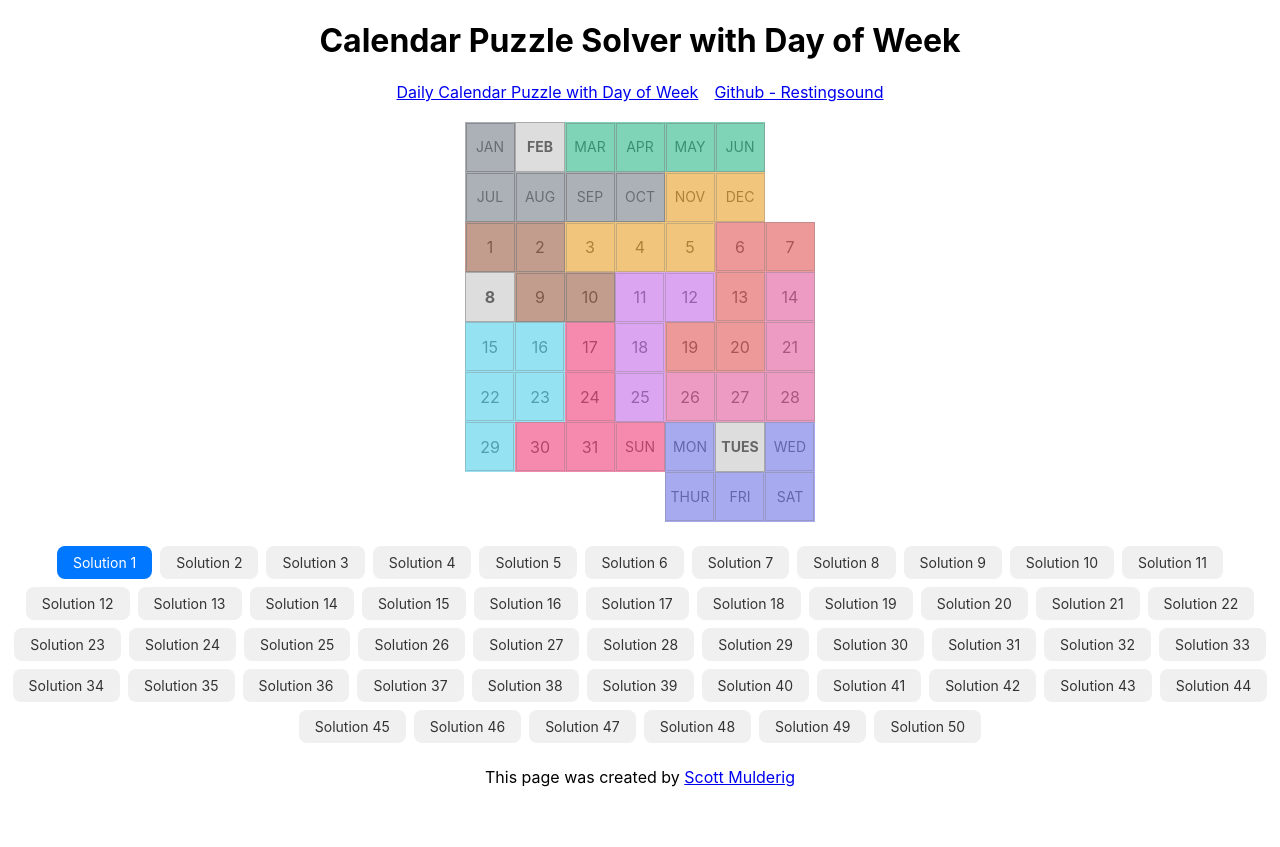
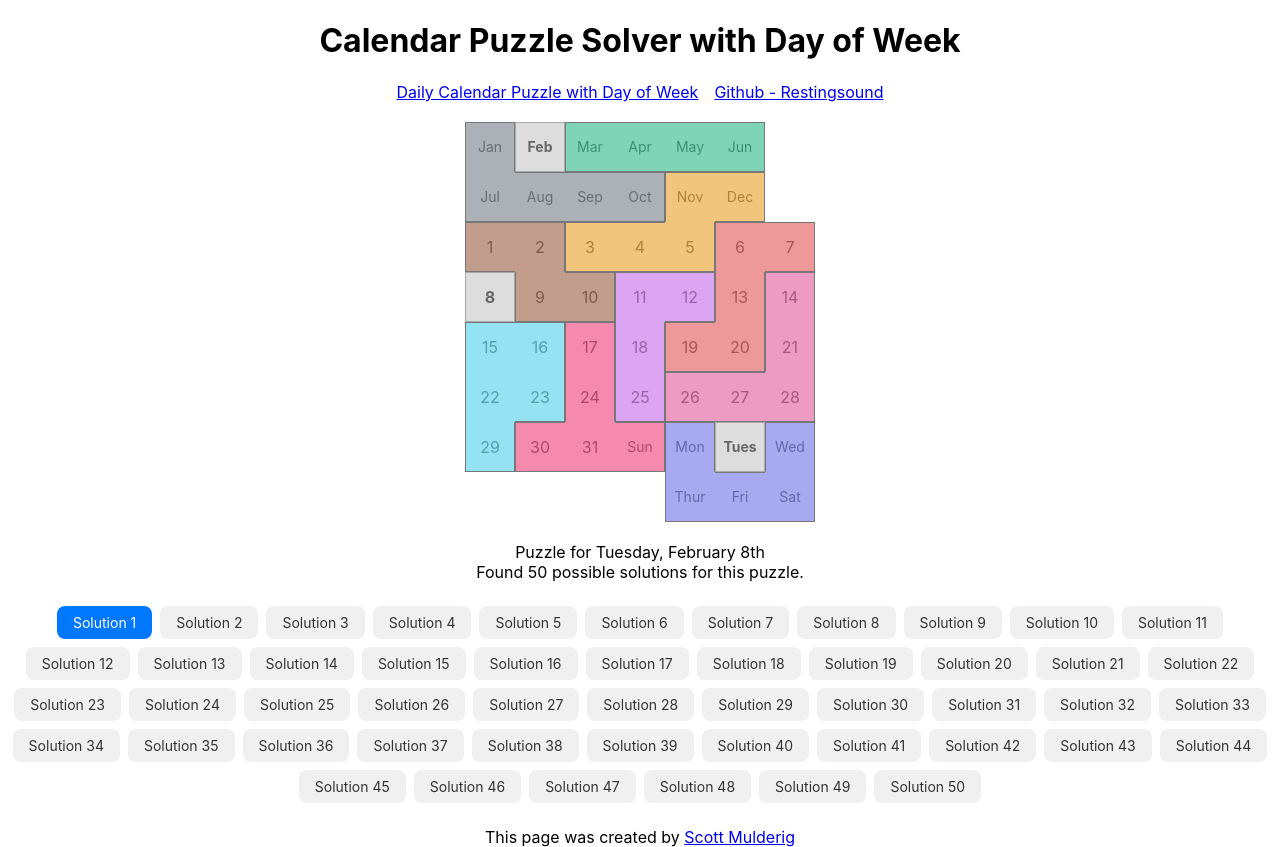
Before and after one commit to Restingsound/calendar-puzzle-solver, a React (Create React App) app: page / in a window 1280 px wide. Before the commit the page ends 800 px from the top, so only its background shows below. Built offline with nearby package versions, Linux system fonts and the light colour scheme.

Commit message:
added piece borders, added date display

```diff
--- a/src/App.tsx
+++ b/src/App.tsx
@@ -17,21 +17,21 @@ class Calendar extends React.PureComponent<{
   onChange: (params: { month: number; day: number; dayName: number }) => any;
 }> {
   monthNames = [
-    "JAN",
-    "FEB",
-    "MAR",
-    "APR",
-    "MAY",
-    "JUN",
-    "JUL",
-    "AUG",
-    "SEP",
-    "OCT",
-    "NOV",
-    "DEC",
+    "Jan",
+    "Feb",
+    "Mar",
+    "Apr",
+    "May",
+    "Jun",
+    "Jul",
+    "Aug",
+    "Sep",
+    "Oct",
+    "Nov",
+    "Dec",
   ];
 
-  dayNames = ["SUN", "MON", "TUES", "WED", "THUR", "FRI", "SAT"];
+  dayNames = ["Sun", "Mon", "Tues", "Wed", "Thur", "Fri", "Sat"];
 
   render() {
     const { month, day, dayName, onChange } = this.props;
@@ -148,23 +148,63 @@ class SolutionView extends React.PureComponent<{
             >
               {flatten(
                 item.map((s, r) =>
-                  s.split("").map((_1, c) => (
-                    <div
-                      key={`${r}_${c}`}
-                      className="SolutionViewCell"
-                      style={
-                        item[r][c] === "x"
-                          ? {
-                              border: "2px ridge",
-                              borderColor: this.colors[i],
-                              width: 46,
-                              height: 46,
-                              backgroundColor: this.colors[i],
-                            }
-                          : {}
+                  s.split("").map((_1, c) => {
+                    if (item[r][c] !== "x") {
+                      return (
+                        <div key={`${r}_${c}`} className="SolutionViewCell" />
+                      );
+                    }
+                    let top = 0;
+                    let bottom = 0;
+                    let left = 0;
+                    let right = 0;
+                    const bw = 1; //border width
+                    if (r === 0) {
+                      top = 1;
+                    } else {
+                      if (item[r - 1][c] === ".") {
+                        top = 1;
                       }
-                    />
-                  ))
+                    }
+                    if (r === item.length - 1) {
+                      bottom = 1;
+                    } else {
+                      if (item[r + 1][c] === ".") {
+                        bottom = 1;
+                      }
+                    }
+                    if (c === 0) {
+                      left = 1;
+                    } else {
+                      if (item[r][c - 1] === ".") {
+                        left = 1;
+                      }
+                    }
+                    if (c === item[0].length - 1) {
+                      right = 1;
+                    } else {
+                      if (item[r][c + 1] === ".") {
+                        right = 1;
+                      }
+                    }
+                    return (
+                      <div
+                        key={`${r}_${c}`}
+                        className="SolutionViewCell"
+                        style={{
+                          borderTop: bw * top,
+                          borderLeft: bw * left,
+                          borderRight: bw * right,
+                          borderBottom: bw * bottom,
+                          borderStyle: "solid",
+                          borderColor: "black",
+                          width: 50 - left * bw - right * bw,
+                          height: 50 - top * bw - bottom * bw,
+                          backgroundColor: this.colors[i],
+                        }}
+                      />
+                    );
+                  })
                 )
               )}
             </div>
@@ -224,6 +264,45 @@ export default class App extends React.PureComponent<{}, AppState> {
       index: 0,
     });
 
+  longMonthNames = [
+    "January",
+    "February",
+    "March",
+    "April",
+    "May",
+    "June",
+    "July",
+    "August",
+    "September",
+    "October",
+    "November",
+    "December",
+  ];
+
+  longDayNames = [
+    "Sunday",
+    "Monday",
+    "Tuesday",
+    "Wednesday",
+    "Thursday",
+    "Friday",
+    "Saturday",
+  ];
+
+  nth = function (d: number): String {
+    if (d > 3 && d < 21) return "th";
+    switch (d % 10) {
+      case 1:
+        return "st";
+      case 2:
+        return "nd";
+      case 3:
+        return "rd";
+      default:
+        return "th";
+    }
+  };
+
   render() {
     const { month, day, dayName, solutions, index } = this.state;
     return (
@@ -249,6 +328,13 @@ export default class App extends React.PureComponent<{}, AppState> {
           />
           {solutions[index] && <SolutionView solution={solutions[index]} />}
         </div>
+        <div>
+          Puzzle for {this.longDayNames[dayName]}, {this.longMonthNames[month]}{" "}
+          {day}
+          {this.nth(day)}
+          <br />
+          Found {solutions.length} possible solutions for this puzzle.
+        </div>
         {solutions.length > 0 ? (
           <div className="Solutions">
             {solutions?.map((solution, i) => (
--- a/src/solver.ts
+++ b/src/solver.ts
@@ -94,7 +94,7 @@ export function solve(board: string[][]) {
   const ret: { index: number; shapeRotation: number }[][] = [];
   const solution: ({ index: number; shapeRotation: number } | null)[] =
     items.map(() => null);
-  let count = 0;
+  //let count = 0;
 
   const canPlace = (index: number, shape: number, shapeRotation: number) => {
     const row = Math.floor(index / COLS);
@@ -157,7 +157,7 @@ export function solve(board: string[][]) {
    * @return {any}        array of solutions
    */
   const findSolutions: any = (index: number) => {
-    count += 1;
+    //count += 1;
     if (ret.length > 49) {
       return false;
     }
@@ -191,6 +191,6 @@ export function solve(board: string[][]) {
   };
 
   findSolutions(0);
-  console.log(`Searches: ${count}`);
+  //console.log(`Searches: ${count}`);
   return ret;
 }
```
